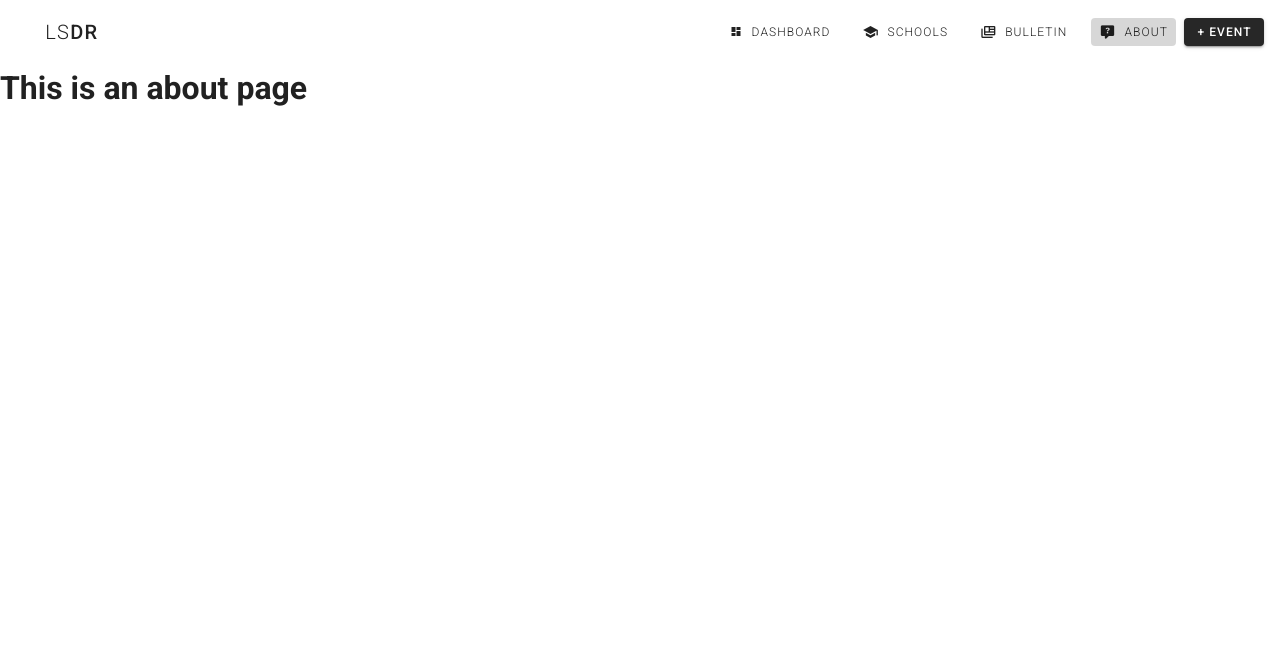
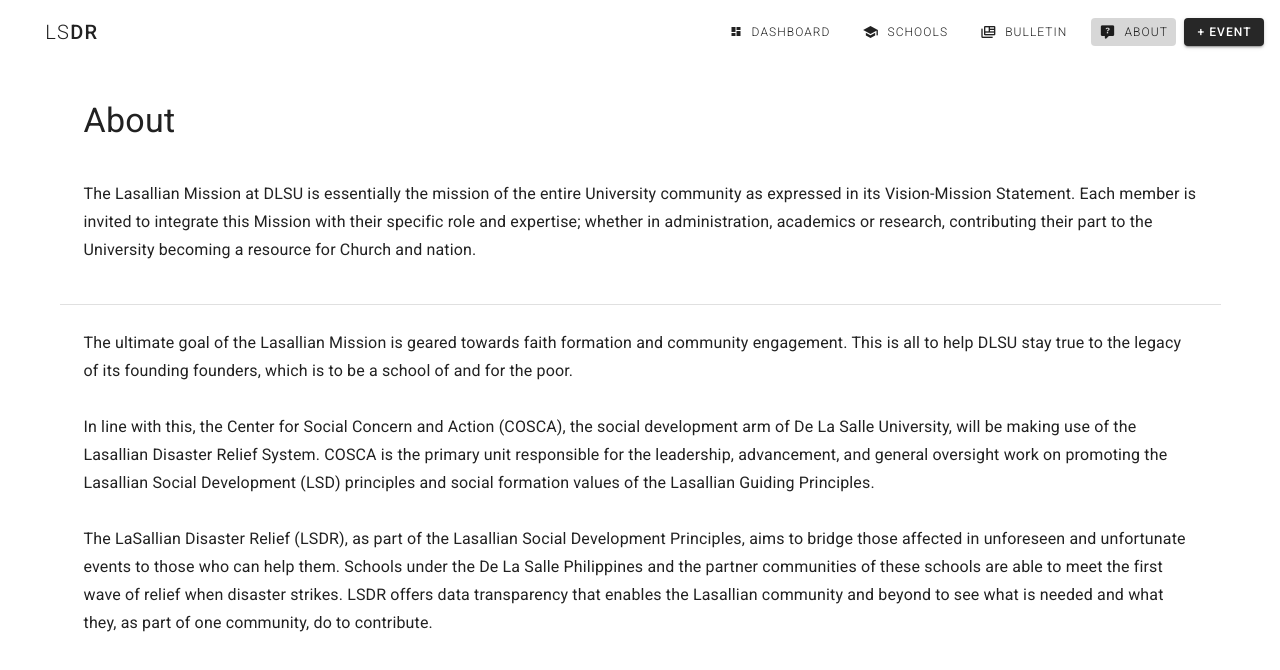
Before and after one commit to danjohnvelasco/Disaster-Relief-Monitoring-System, a Vue app: page /#/about in a window 1280 px wide. Shown: the top 670 px of the page. Built offline with nearby package versions, Linux system fonts and the light colour scheme.

Commit message:
added about page

```diff
--- a/src/components/DisasterEvents.vue
+++ b/src/components/DisasterEvents.vue
@@ -47,3 +47,19 @@
   }
 }
 </script>
+
+<style scoped>
+::-webkit-scrollbar {
+  width: 5px;
+  border-radius: 10px;
+}
+::-webkit-scrollbar-track {
+  background: #f1f1f1;
+}
+::-webkit-scrollbar-thumb {
+  background: #888;
+}
+::-webkit-scrollbar-thumb:hover {
+  background: #555;
+}
+</style>
--- a/src/views/About.vue
+++ b/src/views/About.vue
@@ -1,5 +1,35 @@
 <template>
   <div class="about">
-    <h1>This is an about page</h1>
+    <v-container>
+      <p class="display-1 px-6 pt-6">About</p>
+      <p class="subtitle-1 px-6 py-6">
+        The Lasallian Mission at DLSU is essentially the mission of the entire University
+        community as expressed in its Vision-Mission Statement. Each member is invited to
+        integrate this Mission with their specific role and expertise; whether in
+        administration, academics or research, contributing their part to the University
+        becoming a resource for Church and nation.
+      </p>
+      <v-divider></v-divider>
+        <p class="subtitle-1 px-6 py-6">
+        The ultimate goal of the Lasallian Mission is geared towards faith formation and community
+        engagement. This is all to help DLSU stay true to the legacy of its founding founders,
+        which is to be a school of and for the poor.
+        <br>
+        <br>
+        In line with this, the Center for Social Concern and Action (COSCA), the social development
+        arm of De La Salle University, will be making use of the Lasallian Disaster Relief System.
+        COSCA is the primary unit responsible for the leadership, advancement, and general oversight
+        work on promoting the Lasallian Social Development (LSD) principles and social formation
+        values of the Lasallian Guiding Principles.
+        <br>
+        <br>
+        The LaSallian Disaster Relief (LSDR), as part of the Lasallian Social Development
+        Principles, aims to bridge those affected in unforeseen and unfortunate events to those
+        who can help them. Schools under the De La Salle Philippines and the partner communities
+        of these schools are able to meet the first wave of relief when disaster strikes. LSDR
+        offers data transparency that enables the Lasallian community and beyond to see what is
+        needed and what they, as part of one community, do to contribute.
+      </p>
+    </v-container>
   </div>
 </template>
--- a/src/views/Dashboard.vue
+++ b/src/views/Dashboard.vue
@@ -5,9 +5,7 @@
         <DisasterEvents/>
       </v-col>
       <v-col class="col-md-9 col-lg-9 mb-9">
-        <v-card dark height="90%" width="100%">
           <ReadEvent/>
-        </v-card>
       </v-col>
     </v-row>
   </v-app>
```
